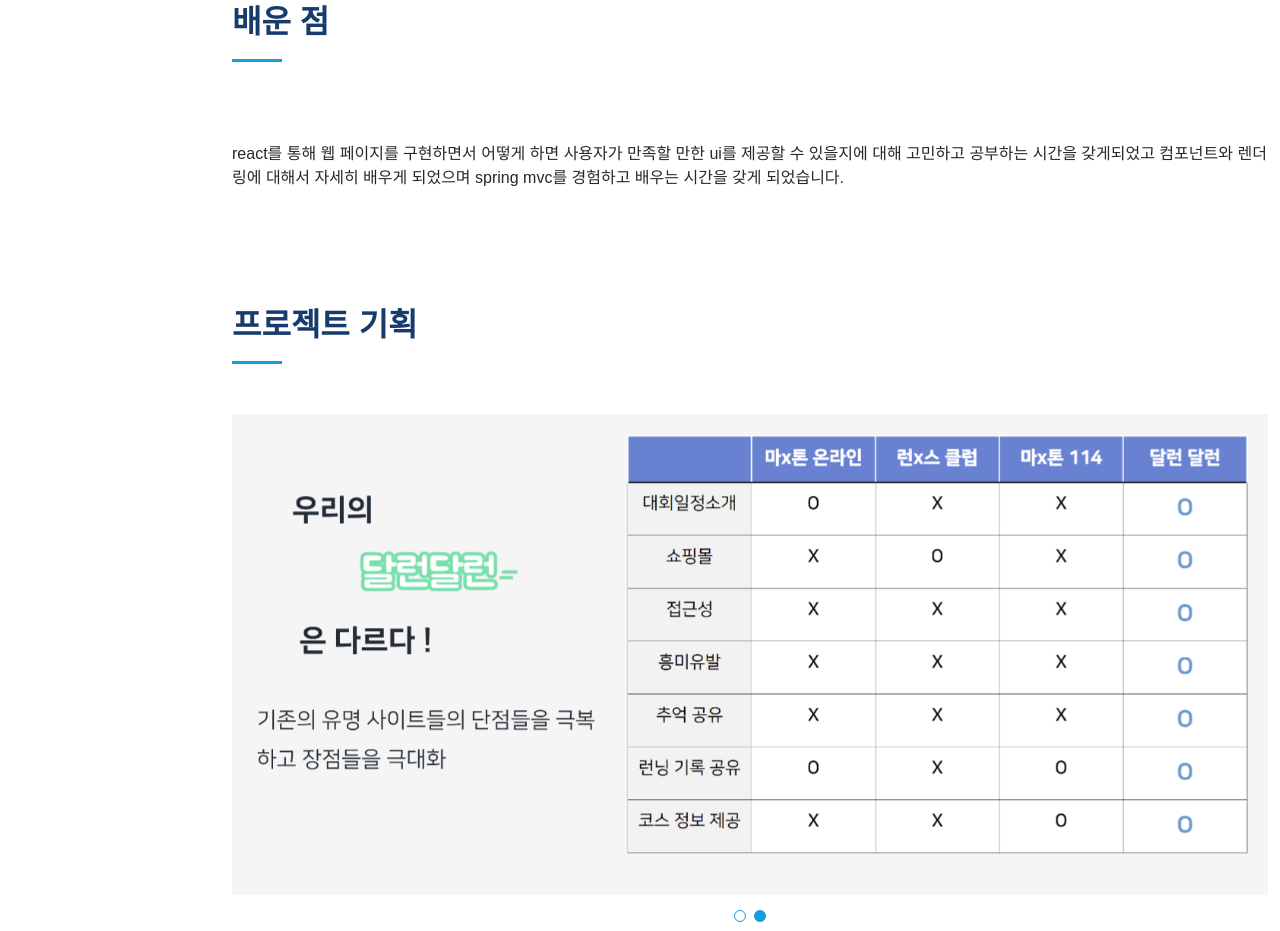
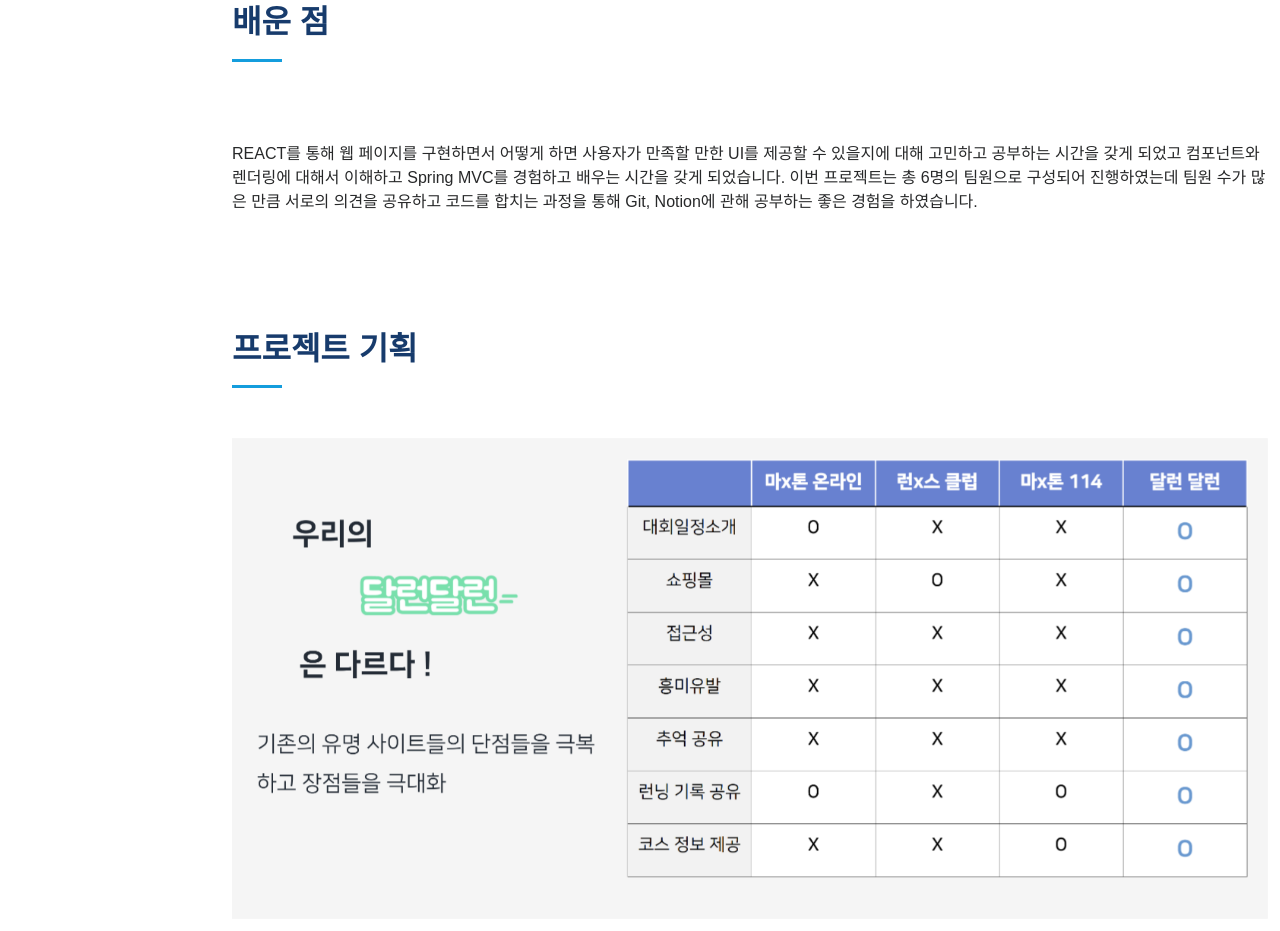
Before and after one commit to 1997MJ/My_profile_page, a plain HTML site: page portfolio-details2.html in a window 1280 px wide. Shown: the part 1048-1979 px from the top of the page. Drawn offline with Linux system fonts and the light colour scheme; a web font is replaced by a local one.

Commit message:
230613_1_update_details

```diff
--- a/portfolio-details2.html
+++ b/portfolio-details2.html
@@ -183,8 +183,7 @@
         <h2>배운 점</h2>
         </div>
         <div class="portfolio-description">
-          <p> react를 통해 웹 페이지를 구현하면서 어떻게 하면 사용자가 만족할 만한 ui를 제공할 수 있을지에 대해 고민하고 공부하는 시간을 갖게되었고 컴포넌트와 렌더링에 대해서 자세히 배우게 되었으며 spring mvc를
-            경험하고 배우는 시간을 갖게 되었습니다.</p>
+          <p> REACT를 통해 웹 페이지를 구현하면서 어떻게 하면 사용자가 만족할 만한 UI를 제공할 수 있을지에 대해 고민하고 공부하는 시간을 갖게 되었고 컴포넌트와 렌더링에 대해서 이해하고 Spring MVC를 경험하고 배우는 시간을 갖게 되었습니다. 이번 프로젝트는 총 6명의 팀원으로 구성되어 진행하였는데 팀원 수가 많은 만큼 서로의 의견을 공유하고 코드를 합치는 과정을 통해 Git, Notion에 관해 공부하는 좋은 경험을 하였습니다.</p>
         </div>
         </div>
     </section>
```
Also changed, not shown: portfolio-details.html (+1 -1 lines).
